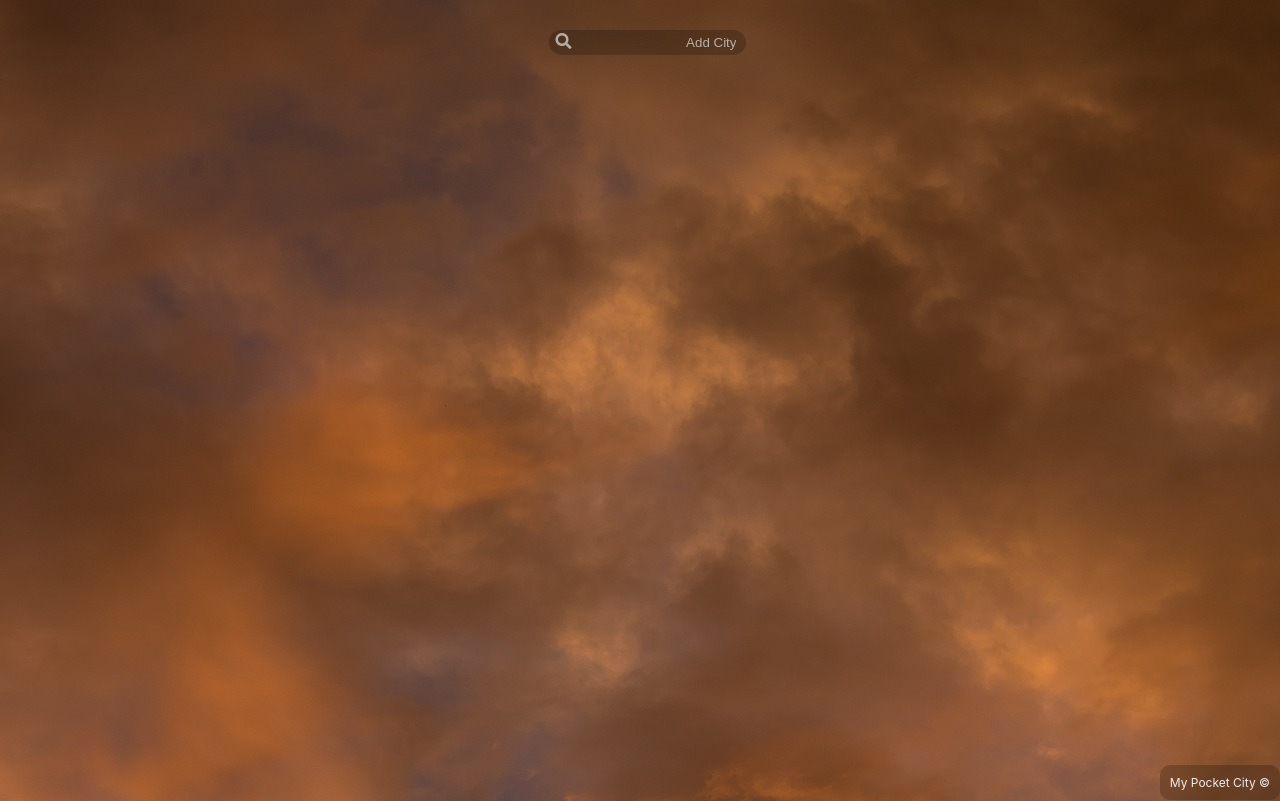
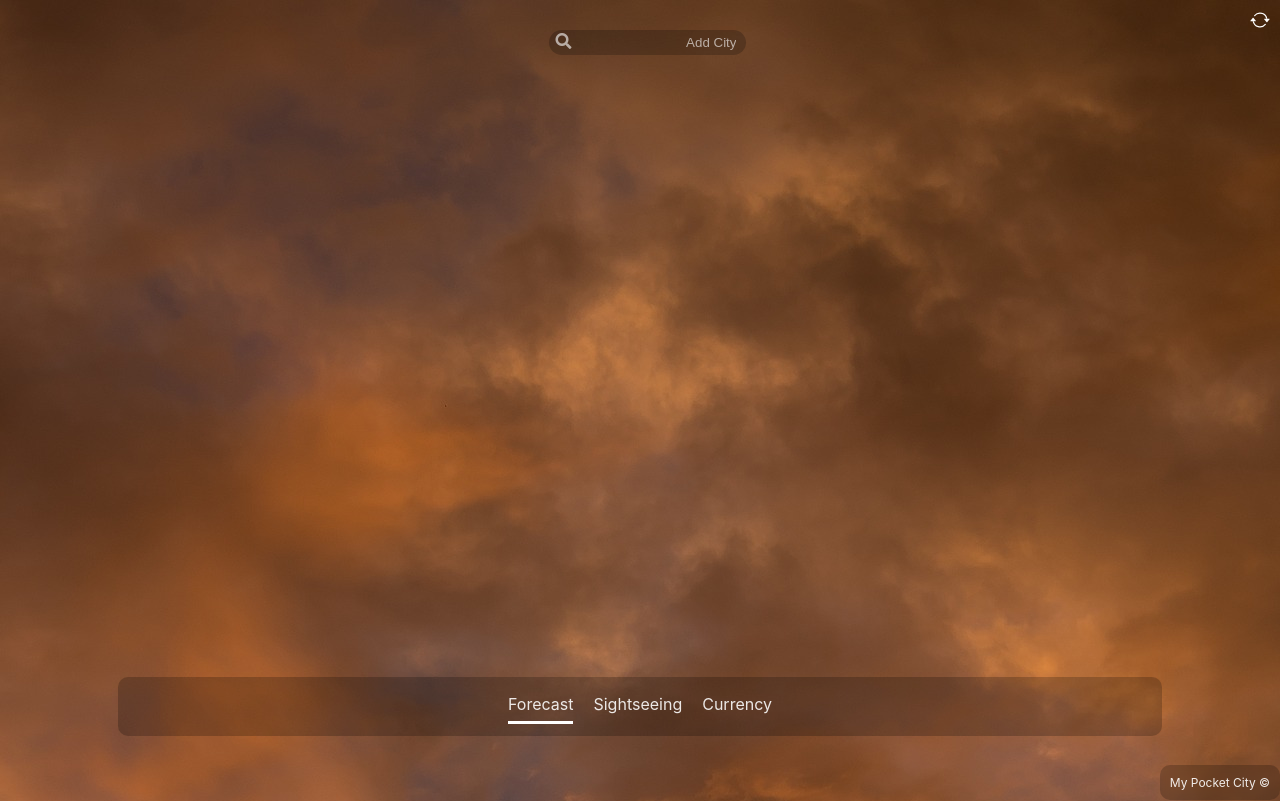
Before and after one commit to GerMont01/weather_app, a React (Create React App) app: page / in a window 1280 px wide. Shown: the top 801 px of the page. Built offline with nearby package versions, Linux system fonts and the light colour scheme.

Commit message:
nav and styling

```diff
--- a/src/App.js
+++ b/src/App.js
@@ -7,8 +7,8 @@ import Footer from './Footer/footer';
 function App() {
   return (
     <Provider>
+      <Cities/>
       <Header/>
-      <Cities/>
       <Footer />
     </Provider>
   );
--- a/src/Header/header.js
+++ b/src/Header/header.js
@@ -1,8 +1,38 @@
-import React from "react";
+import React, { useEffect, useContext } from "react";
+import './header.scss'
 import { Consumer } from "../context";
+import { Context } from "../context";
 
 export default function Header() {
+
+    const data = useContext(Context);
+
+    useEffect(()=>{
+        switch (data.active) {
+            case 'weather':
+                document.getElementById('W').style.borderBottom = '3px solid white';
+                document.getElementById('C').style.borderBottom = 'none';
+                document.getElementById('S').style.borderBottom = 'none';
+                break;
+            case 'currency':
+                document.getElementById('C').style.borderBottom = '3px solid white';
+                document.getElementById('W').style.borderBottom = 'none';
+                document.getElementById('S').style.borderBottom = 'none';
+                break;
+            case 'sightseeing':
+                document.getElementById('S').style.borderBottom = '3px solid white';
+                document.getElementById('C').style.borderBottom = 'none';
+                document.getElementById('W').style.borderBottom = 'none';
+                break;
+            default:
+                break;
+        }
+    })
     return (
-        <div></div>
+        <div className='nav'>
+            <p id='W' onClick={()=>data.dispatch({ type: 'ACTIVE_TAB', payload: 'weather'})}>Forecast</p>
+            <p id='S' onClick={()=>data.dispatch({ type: 'ACTIVE_TAB', payload: 'sightseeing'})}>Sightseeing</p>
+            <p id='C' onClick={()=>data.dispatch({ type: 'ACTIVE_TAB', payload: 'currency'})}>Currency</p>
+        </div>
     )
 }
--- a/src/Header/header.scss
+++ b/src/Header/header.scss
@@ -0,0 +1,22 @@
+.nav {
+    position: fixed;
+    bottom: 8vh;
+    background-color: rgba(0, 0, 0, 0.212);
+    display: flex;
+    justify-content: center;
+    padding: 2px 10px;
+    width: 80%;
+    height: 55px;
+    margin: auto;
+    border-radius: 10px;
+    color: rgba(255, 255, 255, 0.884);
+    p {
+        text-align: center;
+        width: fit-content;
+        margin: 10px;
+        padding: 5px 0;
+        &:hover {
+            border-bottom: 3px solid white;
+        }
+    }
+}
--- a/src/components/cities.scss
+++ b/src/components/cities.scss
@@ -3,5 +3,6 @@
     margin: auto;
     display: flex;
     flex-wrap: wrap;
-    width: 95%;
+    width: 100%;
+    justify-content: center;
 }
--- a/src/components/city.js
+++ b/src/components/city.js
@@ -13,8 +13,8 @@ export default function City() {
                 {value.cities.map((city) => (
 
                     <div className="city" key={city.id} id={city.id}>
-                        <h1 onClick={()=>value.handleSightseeing(city.name)}>{city.name}, {city.country}</h1>
-                        {value.active==='weather'? (
+                        <h1>{city.name}, {city.country}</h1>
+                        {value.active==='weather'||value.active==='sightseeing'? (
                             <Weather city={city} />
                         ):(
                             <Currency city={city} />
--- a/src/components/forecast.scss
+++ b/src/components/forecast.scss
@@ -1,6 +1,9 @@
 .forecastContainer {
     position: relative;
     margin: auto;
+    width: 95%;
+    height: 65vh;
+    overflow-y: auto;
     color: white;
     margin-bottom: 40px ;
     #table {
--- a/src/components/sightseeing.js
+++ b/src/components/sightseeing.js
@@ -2,6 +2,7 @@ import React from "react";
 import { Consumer } from "../context";
 import './sightseeing.scss';
 import parse from 'html-react-parser';
+import Close from '../icons/close.svg'
 
 
 export default function Sightseeing() {
@@ -10,13 +11,17 @@ export default function Sightseeing() {
             {(value) => (
                 <div className="sightcontainer">
                     {value.sightseeing.length > 0 ? (
-                        value.sightseeing.map(sight => (
+                        <>
+                        <img src={Close} className='close' alt='close' onClick={()=>{value.dispatch({type: 'EMPTY_S'}); value.dispatch({type:'TOGGLE_SIGHTSEEING'})}}/>
+                        {value.sightseeing.map(sight => (
                             <>
                                 <h2>{sight.sight}</h2>
                                 <img src={sight.image} alt={sight.sight} height='100px' width='150px'/>
                                 {parse(sight.content)}
                             </>
-                    ))) : (
+                        ))}
+                        </>
+                    ) : (
                         <p>Loading...</p>
                     )}
 
--- a/src/components/sightseeing.scss
+++ b/src/components/sightseeing.scss
@@ -1,26 +1,31 @@
 .sightcontainer{
     background-color: rgba(0, 0, 0, 0.212);
     border-radius: 10px;
-    position: absolute;
+    position: relative;
     width: 85%;
-    top: 50px;
+    top: 0;
     margin: auto;
     color: white;
+    padding-bottom: 10px;
+    margin-bottom: 40px;
+    height: 60vh;
+    overflow-y: auto;
     h2 {
         width: 100%;
         float:left;
         font-size: 20px;
-        padding: 5px;
+        padding-left: 5px;
     }
     img {
         float: left;
-        padding: 5px;
+        width: 50%;
+        padding: 2.5%;
     }
     p {
         margin: auto;
-        padding: 5px;
+        padding: 2.5%;
         overflow-y: auto;
-        width: 55%;
+        width: 40%;
         height: 100px;
         font-size: 13px;
         float: right;
--- a/src/components/weather.js
+++ b/src/components/weather.js
@@ -1,13 +1,22 @@
-import React from "react";
-import { Consumer } from "../context";
+import React, { useContext } from "react";
+import { Context } from "../context";
 
 export default function Weather(props) {
     const city = props.city;
+    const data = useContext(Context);
+
+    const display = (name) => {
+        if (data.active==='weather'){
+            data.handleForcast(name)
+        }
+        if (data.active==='sightseeing') {
+            data.handleSightseeing(name)
+        }
+    }
+
     return(
-        <Consumer>
-            {(value) => (
-            <>
-                <div className="weather" onClick={()=>value.handleForcast(city.name)} key={city.id + 'weather'}>
+
+        <div className="weather" onClick={()=> display(city.name)} key={city.id + 'weather'}>
             <h2>{city.date} {city.time}</h2>
             <div className="temp">
                 <span className="temp1">{city.temp}°{city.unit}</span><br /><span>{city.temp_min}°-{city.temp_max}°{city.unit}</span>
@@ -23,8 +32,6 @@ export default function Weather(props) {
                 <i className="fas fa-tint"></i><span> {city.humidity}%</span>
             </div>
         </div>
-            </>
-            )}
-        </Consumer>
+
     )
 }
--- a/src/context.css
+++ b/src/context.css
@@ -22,3 +22,11 @@
   #addCity:focus {
   background-color: rgba(255, 255, 255, 0.2);
 }
+.refresh {
+  position: absolute;
+  height: 20px;
+  width: 20px;
+  top: 5px;
+  right: 5px;
+  padding: 5px;
+}
--- a/src/context.js
+++ b/src/context.js
@@ -1,8 +1,9 @@
 import React from "react";
 import uuid from "react-uuid";
 import './context.css';
+import Refresh from './icons/refresh.svg';
 
-const Context = React.createContext();
+export const Context = React.createContext();
 // Reducer --------------------------------------------------------------------
 const reducer = (state, action) => {
     switch (action.type) {
@@ -25,6 +26,11 @@ const reducer = (state, action) => {
                   ...state,
                   showForecast: false
               }
+          case 'TOGGLE_SIGHTSEEING':
+                return {
+                    ...state,
+                    showSightseeing: false
+                }
           case 'CHANGE_BASE#':
             for (let city of state.cities) {
                 if (city.id === action.payload.id) {
@@ -34,6 +40,16 @@ const reducer = (state, action) => {
               return {
                   ...state
               }
+          case 'ACTIVE_TAB':
+              return {
+                  ...state,
+                  active: action.payload
+              }
+          case 'EMPTY_S':
+            return {
+                ...state,
+                sightseeing: []
+            }
           default:
               return {
                   ...state
@@ -223,16 +239,16 @@ export default class Provider extends React.Component {
             console.log(error);
         }
     }
-
     componentDidMount() {
         if (localStorage.getItem('cities')){
-            this.setState({cities:JSON.parse(localStorage.getItem('cities'))})
+            JSON.parse(localStorage.getItem('cities')).map(city => this.fetchData(city.name))
         }
     }
 
     render() {
         return (
             <Context.Provider value={this.state}>
+                <img className='refresh' alt='' src={Refresh} onClick={()=>window.location.reload()}/>
                 <div id='searchbar'>
                     <i className="fas fa-search"></i>
                     <input onKeyDown={(e)=>{if(e.key === 'Enter'){this.fetchData(e.target.value); e.target.value=''}}} type="text" id="addCity" placeholder="Add City" autoComplete='off'/>
```
Also changed, not shown: src/icons/refresh.svg (added). Lines whose indentation alone changed are shown as unchanged.
